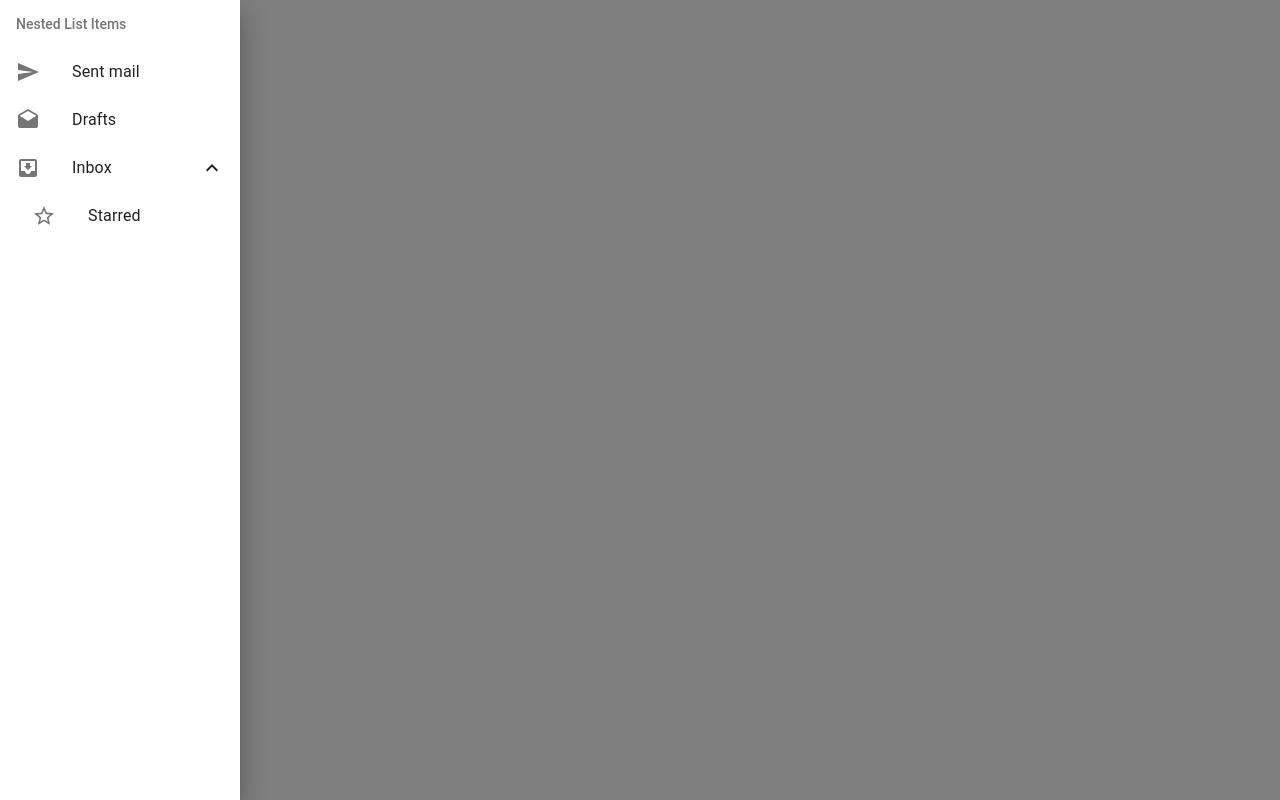
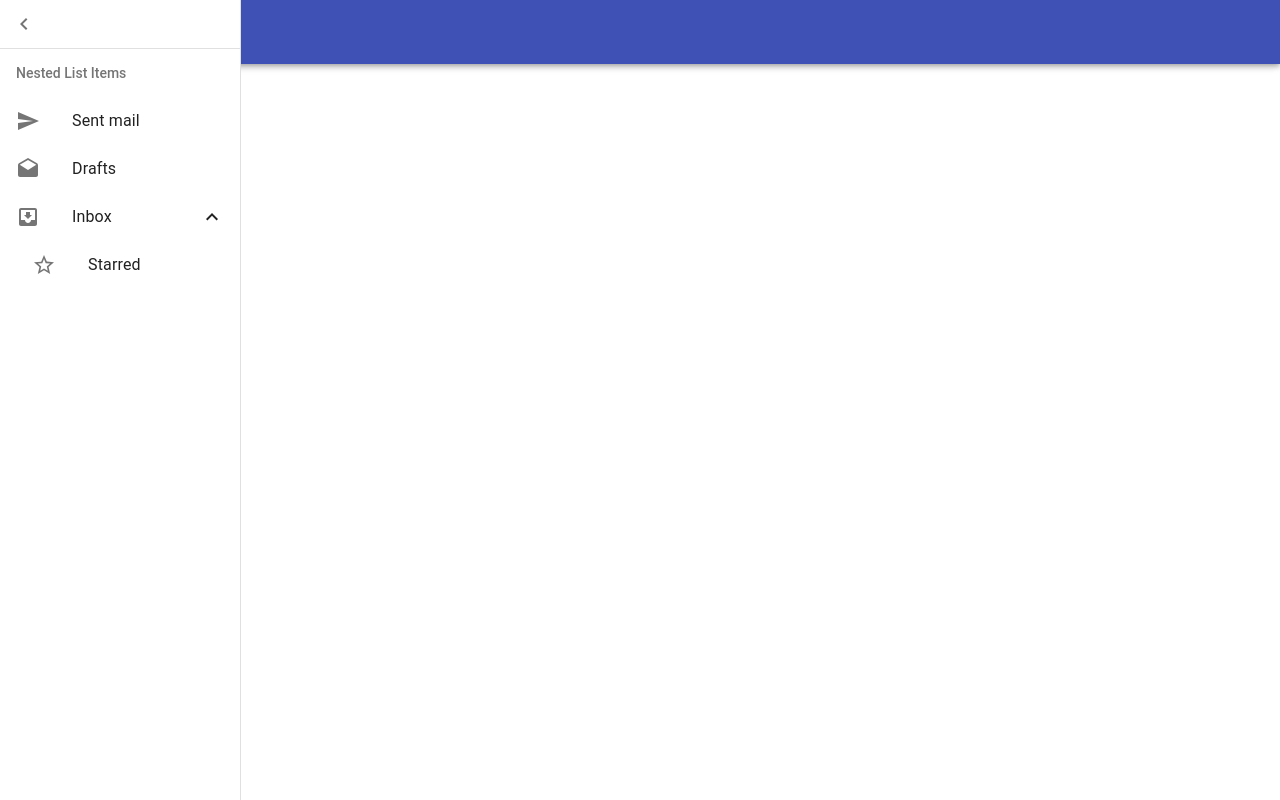
Before and after one commit to alanfernandes63/frontend-user-register, a React (Create React App) app: page / in a window 1280 px wide. Built offline with nearby package versions, Linux system fonts and the light colour scheme.

Commit message:
utilizando o redux no drawer

```diff
--- a/package.json
+++ b/package.json
@@ -11,7 +11,9 @@
     "@testing-library/user-event": "^7.1.2",
     "react": "^16.12.0",
     "react-dom": "^16.12.0",
-    "react-scripts": "3.3.0"
+    "react-redux": "^7.1.3",
+    "react-scripts": "3.3.0",
+    "redux": "^4.0.5"
   },
   "scripts": {
     "start": "react-scripts start",
--- a/src/App.js
+++ b/src/App.js
@@ -1,10 +1,16 @@
 import React from 'react';
 import ComponenteDrawer from './components/drawer/index';
+import AplicationAppbar from './components/appBar/index';
+import { Provider } from 'react-redux';
+import store from './components/appBar/store';
 
 function App() {
   return (
     <div className="App">
+    <Provider store={ store }>
+     <AplicationAppbar></AplicationAppbar>
      <ComponenteDrawer></ComponenteDrawer>
+     </Provider>
     </div>
   );
 }
--- /dev/null
+++ b/src/components/appBar/index.js
@@ -0,0 +1,43 @@
+import React from 'react';
+import AppBar from '@material-ui/core/AppBar';
+import Toolbar from '@material-ui/core/Toolbar';
+import IconButton from '@material-ui/core/IconButton';
+import Typography from '@material-ui/core/Typography';
+import MenuIcon from '@material-ui/icons/Menu';
+import { useDispatch } from 'react-redux';
+
+/**
+ * className={clsx(classes.appBar, {
+          [classes.appBarShift]: open,
+        })}
+*/
+//className={clsx(classes.menuButton, open && classes.hide)}
+
+export default function AplicationAppBar(){
+
+  const dispatch = useDispatch();
+
+  function handleDrawerOpen(){
+    dispatch({type:'OPEN_DRAWER'});
+  }
+    return (
+        <AppBar
+        position="fixed"
+      >
+        <Toolbar>
+          <IconButton
+            color="inherit"
+            aria-label="open drawer"
+            onClick={handleDrawerOpen}
+            edge="start"
+
+          >
+            <MenuIcon />
+          </IconButton>
+          <Typography variant="h6" noWrap>
+            Persistent drawer
+          </Typography>
+        </Toolbar>
+      </AppBar>
+    );
+}
--- /dev/null
+++ b/src/components/appBar/reducers.js
@@ -0,0 +1,13 @@
+export default function handleDrawer(state = true, action){
+
+    switch(action.type){
+        case 'OPEN_DRAWER':
+            return true;
+        case 'CLOSE_DRAWER':
+            return false;
+        default:
+            return state;
+
+    }
+
+}
--- /dev/null
+++ b/src/components/appBar/store.js
@@ -0,0 +1,6 @@
+import { createStore } from 'redux';
+import handleDrawer from './reducers';
+
+const store = createStore(handleDrawer);
+
+export default store;
--- a/src/components/drawer/index.js
+++ b/src/components/drawer/index.js
@@ -2,7 +2,10 @@ import React from 'react';
 import Drawer from '@material-ui/core/Drawer';
 import NestedList from './list/index';
 import { makeStyles } from '@material-ui/core/styles';
-
+import ChevronLeftIcon from '@material-ui/icons/ChevronLeft';
+import Divider from '@material-ui/core/Divider';
+import IconButton from '@material-ui/core/IconButton';
+import { useSelector,useDispatch } from 'react-redux';
 
 const useStyles = makeStyles( theme => (
     {
@@ -15,15 +18,29 @@ const useStyles = makeStyles( theme => (
 
 
 export default function ComponentDrawer(){
+
+  const dispatch = useDispatch();
+
+  function handleDrawerOpen(){
+    dispatch({type:'CLOSE_DRAWER'});
+  }
+
   const classes = useStyles();
-  console.log(classes.drawPaper)
+  const isOpen = useSelector(state => state);
+
   return (
-    <div>
-    <Drawer
-    classes={{paper:classes.drawPaper}}
-    open={true}>
-      <NestedList></NestedList>
-    </Drawer>
-    </div>
+
+      <Drawer
+      variant="persistent"
+      classes={{paper:classes.drawPaper}}
+      open={ isOpen }>
+        <div className={classes.drawerHeader}>
+          <IconButton onClick= { handleDrawerOpen }>
+             <ChevronLeftIcon />
+          </IconButton>
+        </div>
+        <Divider />
+        <NestedList></NestedList>
+      </Drawer>
   );
 }
--- a/src/components/drawer/list/index.js
+++ b/src/components/drawer/list/index.js
@@ -12,6 +12,7 @@ import SendIcon from '@material-ui/icons/Send';
 import ExpandLess from '@material-ui/icons/ExpandLess';
 import ExpandMore from '@material-ui/icons/ExpandMore';
 import StarBorder from '@material-ui/icons/StarBorder';
+
 
 const useStyles = makeStyles(theme => ({
   root: {
@@ -28,20 +29,26 @@ export default function NestedList() {
   const classes = useStyles();
   const [open, setOpen] = React.useState(true);
 
+
+
   const handleClick = () => {
     setOpen(!open);
   };
+
+
 
   return (
     <List
       component="nav"
       aria-labelledby="nested-list-subheader"
+      className={classes.root}
+
       subheader={
         <ListSubheader component="div" id="nested-list-subheader">
           Nested List Items
         </ListSubheader>
+
       }
-      className={classes.root}
     >
       <ListItem button>
         <ListItemIcon>
```
